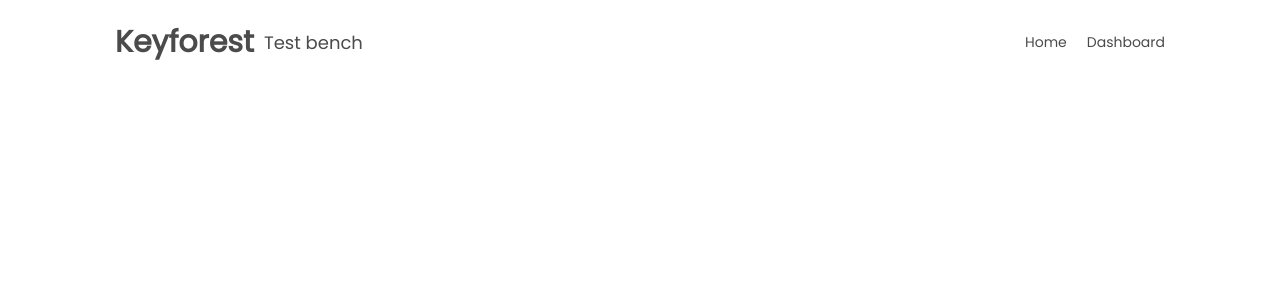
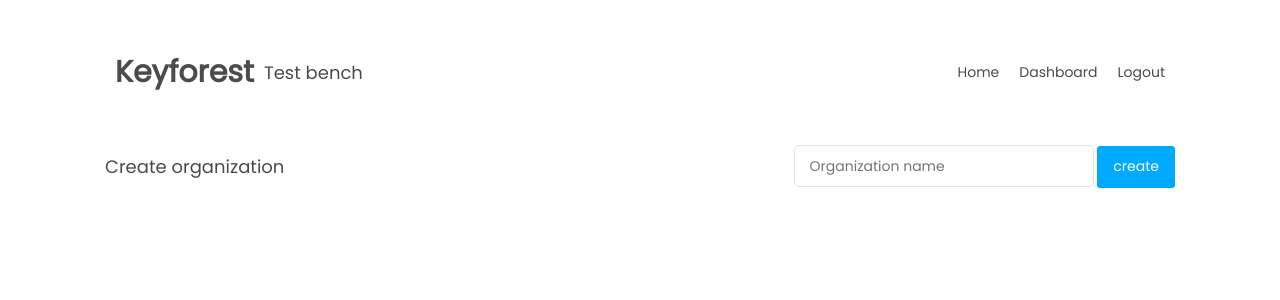
Before and after one commit to Tonyy18/keyforest, a Django app: template templates/testbench/index.html in a window 1280 px wide. Shown: the top 300 px of the page. Run offline with Django 3.2, Linux system fonts and the light colour scheme; the template is opened without the code that fills it, so the values that code supplies are empty.

Commit message:
testbenching

```diff
--- a/apps/dashboard/views.py
+++ b/apps/dashboard/views.py
@@ -3,7 +3,7 @@ from django.http import HttpResponse
 from django.contrib.auth.decorators import login_required
 from common.parameters import User
 from project.models import Organization, User_connection
-from common.utils import has_connection, has_permission
+from common.utils import is_connected, has_permission
 # Create your views here.
 
 def error(request, text):
@@ -19,7 +19,7 @@ def organizations(request):
 def org(request, id):
     if(request.user.profile.organization == None):
         return HttpResponse("You're not part of any organization yet")
-    con = has_connection(request, id)
+    con = is_connected(request, id)
     if(not con):
         return error(request, "This site doesn't exist")
     request.user.profile.organization = con.organization
@@ -30,7 +30,7 @@ def org(request, id):
 def applications(request, id):
     if(request.user.profile.organization == None):
         return HttpResponse("You're not part of any organization yet")
-    con = has_connection(request, id)
+    con = is_connected(request, id)
     if(not con):
         return error(request, "This site doesn't exist")
     showbtn = False #Create application button
--- a/common/utils.py
+++ b/common/utils.py
@@ -1,11 +1,12 @@
 from project.models import User_connection
 
-def has_connection(request, id):
+def is_connected(request, id):
     o = User_connection.objects.filter(organization__id=id, user=request.user)
     if(not o.exists()):
         return False
     return o[0]
 
+
 def has_permission(con, permission):
     if(permission in con.permissions or "*" in con.permissions):
         return True
--- a/static/css/base.css
+++ b/static/css/base.css
@@ -85,7 +93,7 @@ input {
     border: 1px solid DarkGray;
 }
 .btn {
-    padding: 10px 15px;
+    padding: 9.5px 15px;
     border-radius: 3px;
     border: none;
     transition: background-color 0.3s, color 0.3s;
--- a/static/css/testbench.css
+++ b/static/css/testbench.css
@@ -2,6 +2,7 @@ header {
     display: flex;
     align-items: center;
     padding: 20px 0;
+    padding: 50px 0;
 }
 header h1 {
     font-size: 30px;
@@ -18,3 +19,13 @@ header a:hover {
     text-decoration: underline;
     font-weight: bold;
 }
+.inline form > input {
+    display: inline-block;
+}
+.inline form input[type=text] {
+    width: 300px;
+}
+.inline p {
+    flex-grow: 1;
+    font-size: 18px;
+}
--- a/templates/include/base.html
+++ b/templates/include/base.html
@@ -11,6 +11,9 @@
     {% endblock %}
 </head>
 <body>
+    <div class="notice" id="base-notice">
+        <p></p>
+    </div>
     {% block b_body %}
     {% endblock %}
 </body>
--- a/templates/testbench/index.html
+++ b/templates/testbench/index.html
@@ -10,6 +10,38 @@
         <p>Test bench</p>
         <a href="/">Home</a>
         <a href="/dashboard">Dashboard</a>
+        <a href="/logout">Logout</a>
     </header>
+    <section class="f-a flex inline">
+        <p>Create organization</p>
+        <form id="create-org">
+            <input type="text" class="input input-default" placeholder="Organization name">
+            <input type="submit" value="create" class="btn btn-blue">
+        </form>
+    </section>
 </div>
+<script>
+    $("#create-org").on("submit", function() {
+        const input = $(this).children(".input");
+        const name = $.trim(input.val());
+        if(name == "") {
+            notice.error("Organization name cannot be empty");
+            input.addClass("error");
+        } else {
+            input.val("");
+            User.create_organization({
+                name: name
+            }, (success) => {
+                notice.show("Organization created");
+            }, (error) => {
+                notice.error(error.responseJSON.error);
+                input.addClass("error");
+            })
+        }
+        return false;
+    })
+    $(".input").on("keydown", function() {
+        $(this).removeClass("error");
+    })
+</script>
 {% endblock %}
```
Also changed, not shown: other parts of static/css/base.css (+35 -3 lines), apps/api/views.py (+30 -3 lines), static/js/base.js (+37 -0 lines).
